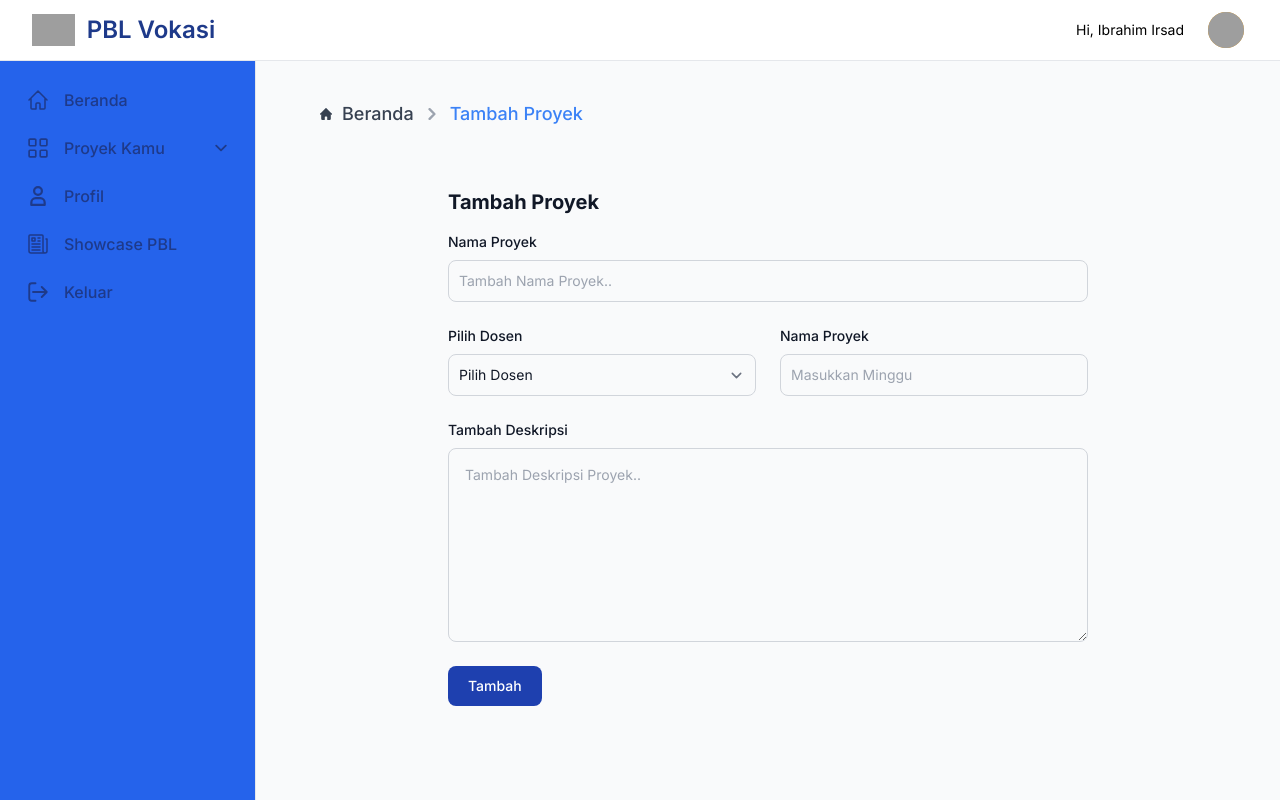
After one commit to lubabulmmm/pbl, a PHP site: page /dosen/add-projects.php in a window 1280 px wide. The commit adds this page. Run offline with PHP 8.4, Linux system fonts and the light colour scheme; some libraries are stand-ins or nearby versions; grey boxes are pictures that could not be loaded.

Commit message:
update
Co-Authored-By: Ibrairsyad17 <63491368+ibrairsyad17@users.noreply.github.com>

```diff
--- /dev/null
+++ b/dosen/add-projects.php
@@ -0,0 +1,83 @@
+<!DOCTYPE html>
+<html lang="en">
+<head>
+  <title>Tambah Proyek | PBL Vokasi</title>
+  <?php include("./includes/head.php") ?>
+</head>
+<body class="bg-gray-50 ">
+  <!-- Navigation Bar -->
+  <?php include("./includes/navbar.php") ?>
+
+  <!-- Side Bar -->
+  <?php include("./includes/aside.php") ?>
+
+  <div class="p-4 sm:ml-64">
+      <!-- important -->
+    <div class="rounded-lg mt-14 flex flex-col item-start">
+
+      <div class="mx-auto w-full px-4 lg:px-12">
+        <!-- BreadCrumbs -->
+
+        <nav class="flex my-7" aria-label="Breadcrumb">
+            <ol class="inline-flex items-center space-x-1 md:space-x-2 rtl:space-x-reverse">
+              <li class="inline-flex items-center">
+                <a href="./dashadmin.php" class="inline-flex items-center text-lg font-medium text-gray-700 hover:text-blue-500">
+                  <svg class="w-3 h-3 me-2.5" aria-hidden="true" xmlns="http://www.w3.org/2000/svg" fill="currentColor" viewBox="0 0 20 20">
+                    <path d="m19.707 9.293-2-2-7-7a1 1 0 0 0-1.414 0l-7 7-2 2a1 1 0 0 0 1.414 1.414L2 10.414V18a2 2 0 0 0 2 2h3a1 1 0 0 0 1-1v-4a1 1 0 0 1 1-1h2a1 1 0 0 1 1 1v4a1 1 0 0 0 1 1h3a2 2 0 0 0 2-2v-7.586l.293.293a1 1 0 0 0 1.414-1.414Z"/>
+                  </svg>
+                  Beranda
+                </a>
+              </li>
+              <li aria-current="page">
+                <div class="flex items-center">
+                  <svg class="rtl:rotate-180 w-3 h-3 text-gray-400 mx-1" aria-hidden="true" xmlns="http://www.w3.org/2000/svg" fill="none" viewBox="0 0 6 10">
+                    <path stroke="currentColor" stroke-linecap="round" stroke-linejoin="round" stroke-width="2" d="m1 9 4-4-4-4"/>
+                  </svg>
+                  <span class="ms-1 text-lg font-medium text-blue-500 md:ms-2">Tambah Proyek</span>
+                </div>
+              </li>
+            </ol>
+          </nav>
+
+
+          <section class="bg-gray-50">
+            <div class="py-8 px-4 mx-auto max-w-2xl lg:py-13">
+                <h2 class="mb-4 text-xl font-bold text-gray-900">Tambah Proyek</h2>
+                <form action="#">
+                    <div class="grid gap-4 sm:grid-cols-2 sm:gap-6">
+                        <div class="sm:col-span-2">
+                            <label for="name" class="block mb-2 text-sm font-medium text-gray-900">Nama Proyek</label>
+                            <input type="text" name="name" id="name" class="bg-gray-50 border border-gray-300 text-gray-900 text-sm rounded-lg focus:ring-primary-600 focus:border-primary-600 block w-full p-2.5" placeholder="Tambah Nama Proyek.." required="">
+                        </div>
+                        <div>
+                            <label for="category" class="block mb-2 text-sm font-medium text-gray-900">Pilih Dosen</label>
+                            <select id="category" class="bg-gray-50 border border-gray-300 text-gray-900 text-sm rounded-lg focus:ring-primary-500 focus:border-primary-500 block w-full p-2.5">
+                                <option selected="">Pilih Dosen</option>
+                                <option value="TV">daniadhitya@gmail.com</option>
+                                <option value="PC">anaknyakeren17@outlook.com</option>
+                                <option value="GA">emangboleh88@yahoo.com</option>
+                                <option value="PH">tengokkakilahmail@gmail.com</option>
+                            </select>
+                        </div>
+                        <div>
+                            <label for="name" class="block mb-2 text-sm font-medium text-gray-900">Nama Proyek</label>
+                            <input type="text" name="name" id="name" class="bg-gray-50 border border-gray-300 text-gray-900 text-sm rounded-lg focus:ring-primary-600 focus:border-primary-600 block w-full p-2.5" placeholder="Masukkan Minggu" required="">
+                        </div>
+                        <div class="sm:col-span-2">
+                            <label for="description" class="block mb-2 text-sm font-medium text-gray-900">Tambah Deskripsi</label>
+                            <textarea id="description" rows="8" class="block p-4 w-full text-sm text-gray-900 bg-gray-50 rounded-lg border border-gray-300 focus:ring-primary-500 focus:border-primary-500" placeholder="Tambah Deskripsi Proyek.."></textarea>
+                        </div>
+                    </div>
+                    <button type="submit" class="inline-flex items-center px-5 py-2.5 mt-4 sm:mt-6 text-sm font-medium text-center text-white bg-blue-800 rounded-lg focus:ring-4 focus:ring-blue-200 hover:bg-blue-400">
+                        Tambah
+                    </button>
+                </form>
+            </div>
+          </section>
+      </div>
+    </div>
+  </div>
+
+<script src="https://cdnjs.cloudflare.com/ajax/libs/flowbite/2.0.0/flowbite.min.js"></script>
+</body>
+</html>
--- a/dosen/projects.php
+++ b/dosen/projects.php
@@ -56,7 +56,7 @@
           <h2 class="text-2xl">Sistem Informasi E-Complain</h2>
 
           <div class="w-full flex items-center my-4 flex-wrap">
-            <a href="../dashboard.php" type="button" class="text-white bg-red-500 hover:bg-red-400 focus:ring-4 focus:outline-none focus:ring-red-300 font-medium rounded-lg text-sm px-4 py-2 text-center inline-flex items-center me-2 my-3">
+            <a href="./dashadmin.php" type="button" class="text-white bg-red-500 hover:bg-red-400 focus:ring-4 focus:outline-none focus:ring-red-300 font-medium rounded-lg text-sm px-4 py-2 text-center inline-flex items-center me-2 my-3">
               <svg class="w-3.5 h-3.5 me-2" aria-hidden="true" xmlns="http://www.w3.org/2000/svg" fill="none" viewBox="0 0 14 10">
                 <path stroke="currentColor" stroke-linecap="round" stroke-linejoin="round" stroke-width="2" d="M13 5H1m0 0 4 4M1 5l4-4"/>
               </svg>
```
Also changed, not shown: dosen/content/progress.php (added, +43 -0 lines), dosen/dashadmin.php (+6 -58 lines).
